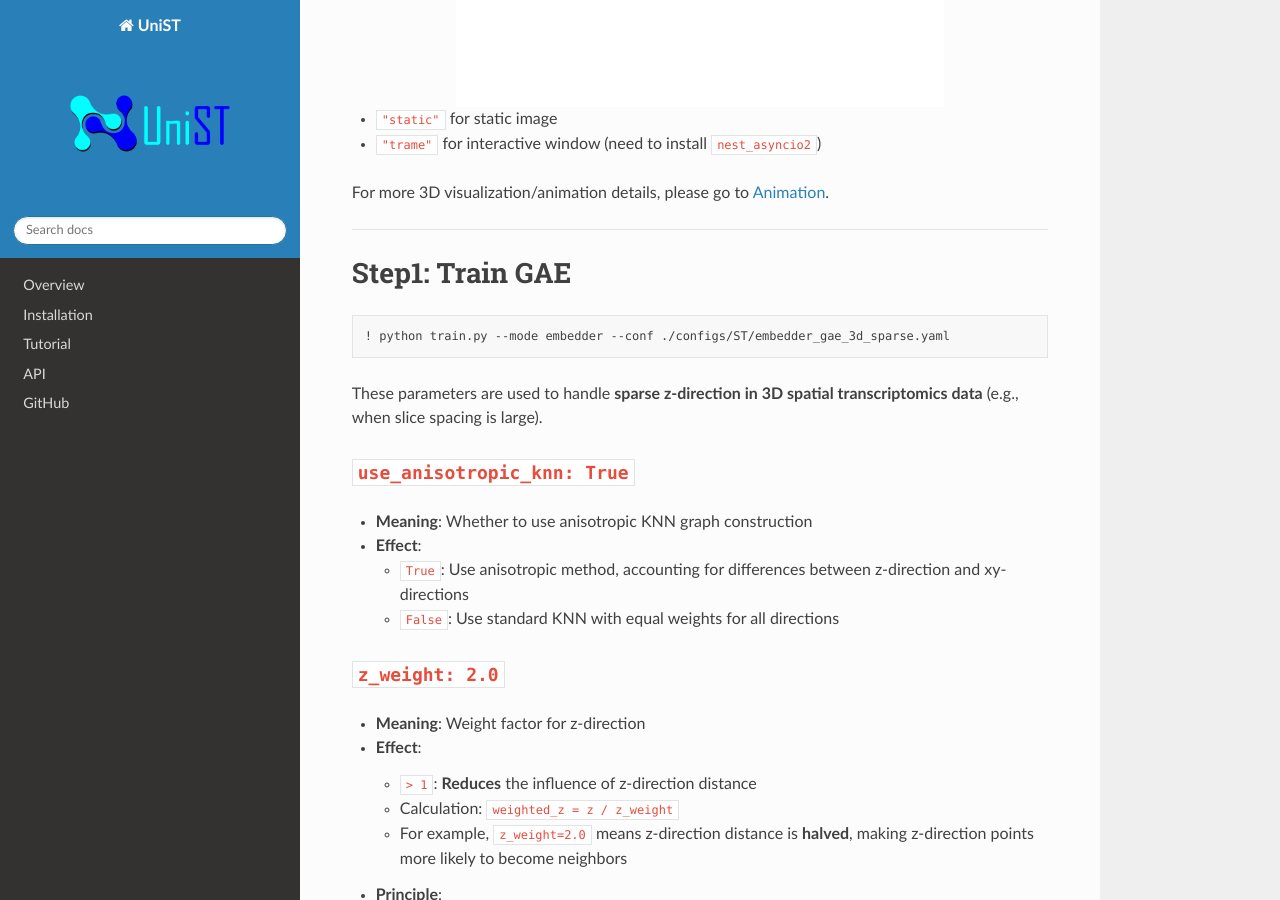
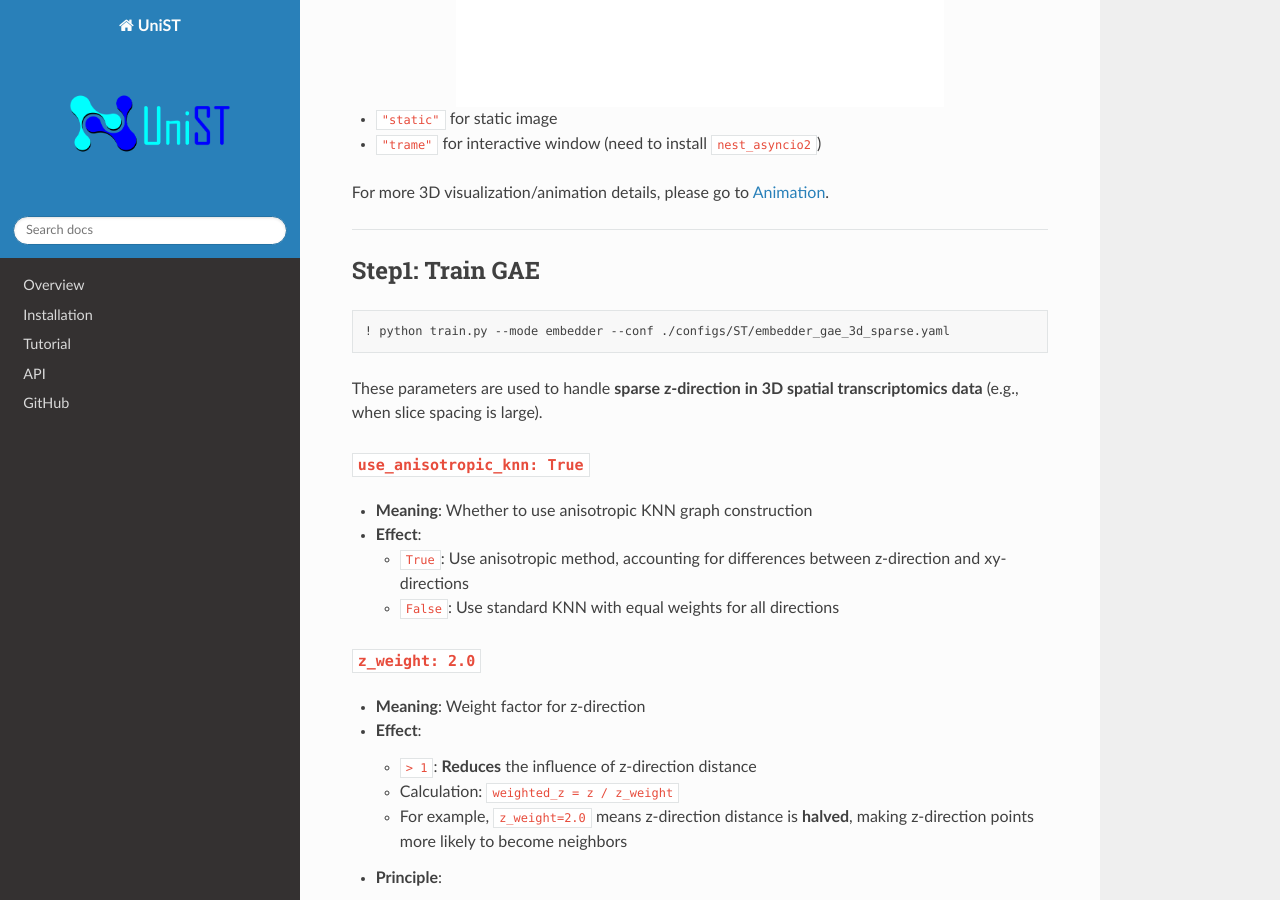
Before and after one commit to lanshui98/UniST-tutorial, a Sphinx documentation site: the page built from docs/source/impute_note/3d_gene_imputation.md, in a window 1280 px wide and 900 px high, scrolled down 1877 px. Built offline with Sphinx 7.4.7 and the Read the Docs theme 3.1.0, drawn with Linux system fonts in a browser that asks for light colours; pages that are not in the unit, such as notebooks, are missing from menus.

````diff
--- a/docs/source/impute_note/3d_gene_imputation.md
+++ b/docs/source/impute_note/3d_gene_imputation.md
@@ -4,7 +4,7 @@
 The 3D Gene Imputation is computationally intensive and may require several hours to complete, depending on dataset size and hardware configuration.
 ```
 
-## Installation
+### Installation
 
 ```
 !git clone https://github.com/lanshui98/UniST.git
@@ -20,7 +20,7 @@ Put the adata under `external/SUICA_pro/data/`.
 %cd external/SUICA_pro
 ```
 
-## Read the Data
+### Read the Data
 
 ```
 !pip install scanpy
@@ -37,7 +37,7 @@ gene_idx = genes.get_loc("Myl2")
 print(gene_idx)
 ```
 
-### Visualization with `Spateo`
+#### Visualization with `Spateo`
 
 ```
 ! pip install spateo-release
@@ -82,7 +82,7 @@ For more 3D visualization/animation details, please go to [Animation](https://un
 
 ---
 
-# Step1: Train GAE
+## Step1: Train GAE
 
 ```
 ! python train.py --mode embedder --conf ./configs/ST/embedder_gae_3d_sparse.yaml
@@ -157,13 +157,13 @@ These parameters are used to handle **sparse z-direction in 3D spatial transcrip
   normalized_z = normalized_z * z_scale_factor  # Apply scaling factor
   ```
 
-# Step2: Train INR + fine-tune GAE
+## Step2: Train INR + fine-tune GAE
 
 ```
 ! python train.py --mode inr --conf ./configs/ST/inr_embd_3d_sparse.yaml
 ```
 
-# Step3: Prediction/Imputation
+## Step3: Prediction/Imputation
 
 #### Prepare normalized custom coords
 
````
